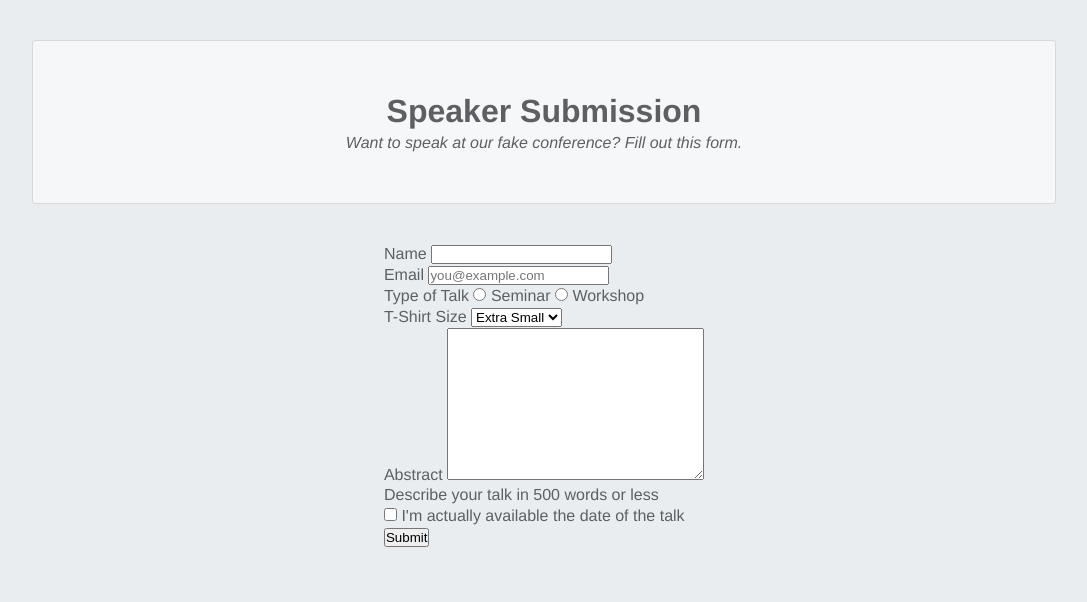
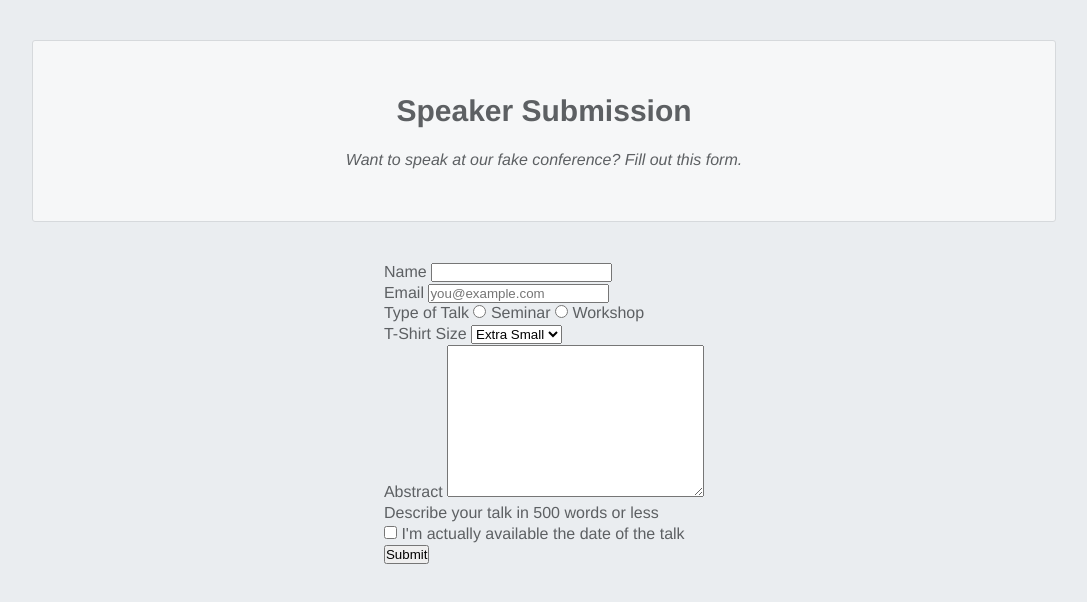
Before and after one commit to preto-phil/CSS-practice, a plain HTML site: page Forms/InternetingIsHard/speaker.html in a window 1280 px wide. Shown: the whole page, without its empty margins (96-1183 px from the left). Drawn offline with Linux system fonts and the light colour scheme.

Commit message:
IIH Tut: Header styling complete

```diff
--- a/Forms/InternetingIsHard/speaker.css
+++ b/Forms/InternetingIsHard/speaker.css
@@ -26,3 +26,8 @@ body {
     margin: 40px 0;
     padding: 50px;
 }
+
+.speaker-form-header h1 {
+    font-size: 30px;
+    margin-bottom: 20px;
+}
```
